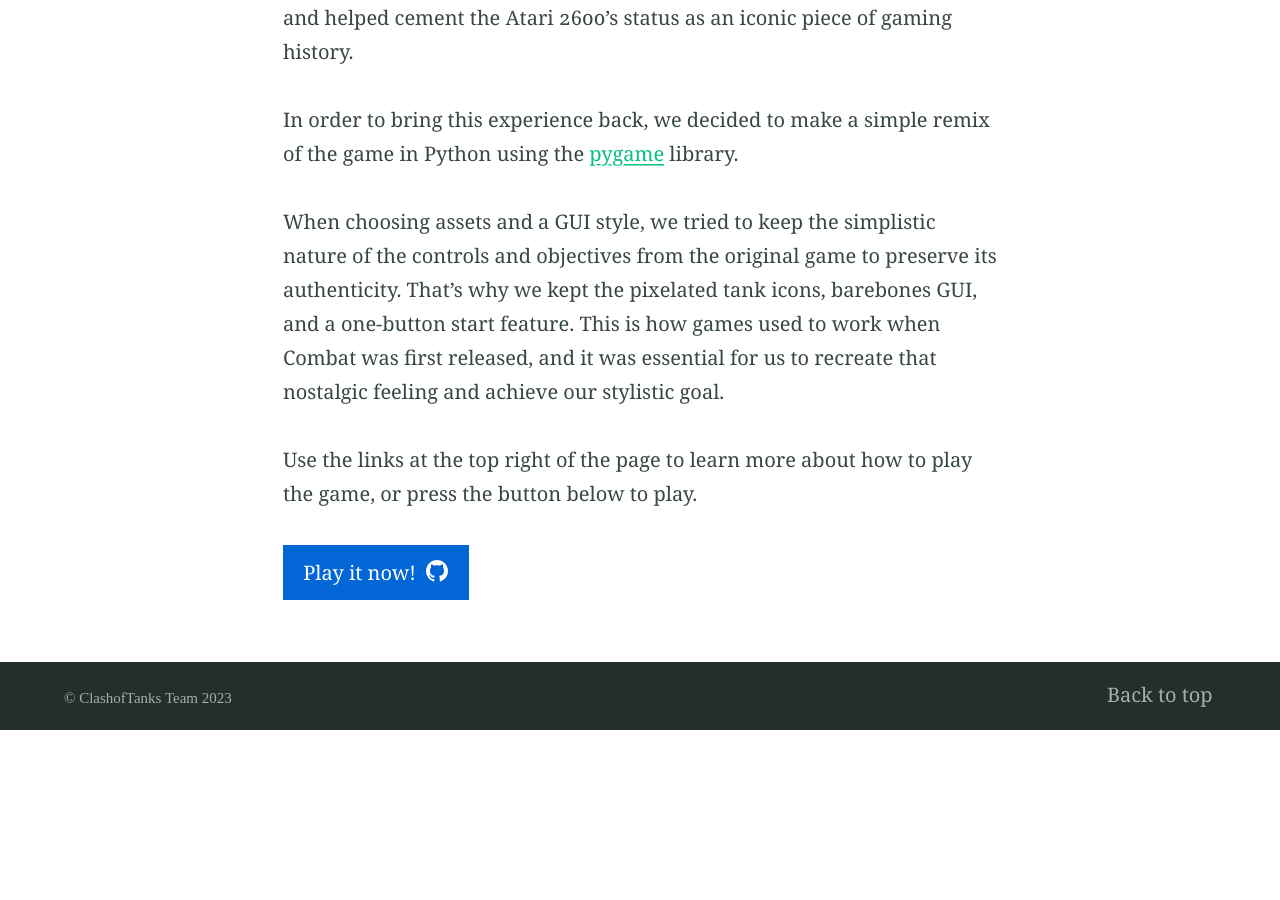
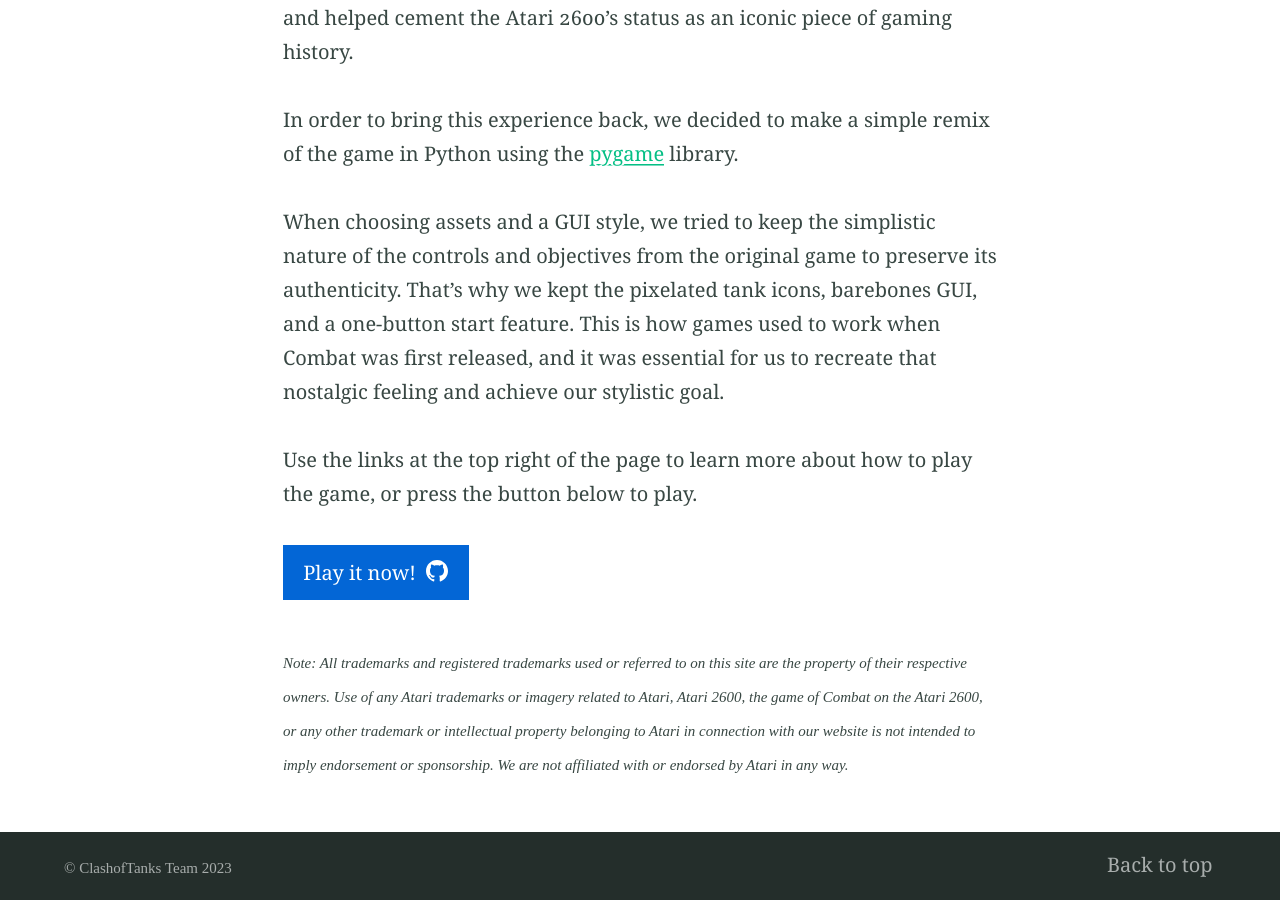
Before and after one commit to olincollege/ClashofTanks, a Jekyll site: the page built from docs/index.md, in a window 1280 px wide and 900 px high, scrolled down 1876 px. Built offline with Jekyll 4.4.1, drawn with Linux system fonts in a browser that asks for light colours; before the commit the page ends 2606 px from its top, so only the background shows below that.

Commit message:
Trademark Mention Atari

```diff
--- a/docs/index.md
+++ b/docs/index.md
@@ -39,3 +39,7 @@
 Use the links at the top right of the page to learn more about how to play the game, or press the button below to play.
 
 {% include button.html text="Play it now!" icon="github" link="https://github.com/olincollege/ClashofTanks" color="#0366d6" %}
+
+
+<small><em>Note: All trademarks and registered trademarks used or referred to on this site are the property of their respective owners. Use of any Atari trademarks or imagery related to Atari, Atari 2600, the game of Combat on the Atari 2600, or any other trademark or intellectual property belonging to Atari in connection with our website is not intended to imply endorsement or sponsorship. We are not affiliated with or endorsed by Atari in any way.
+</em></small>
```
